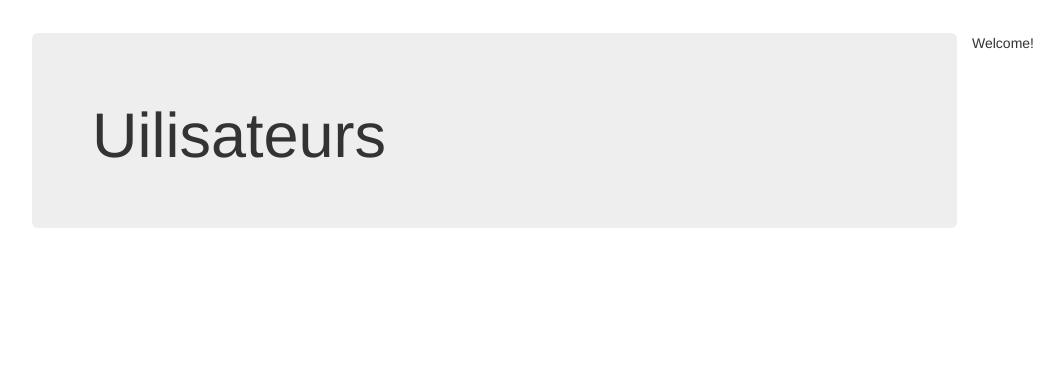
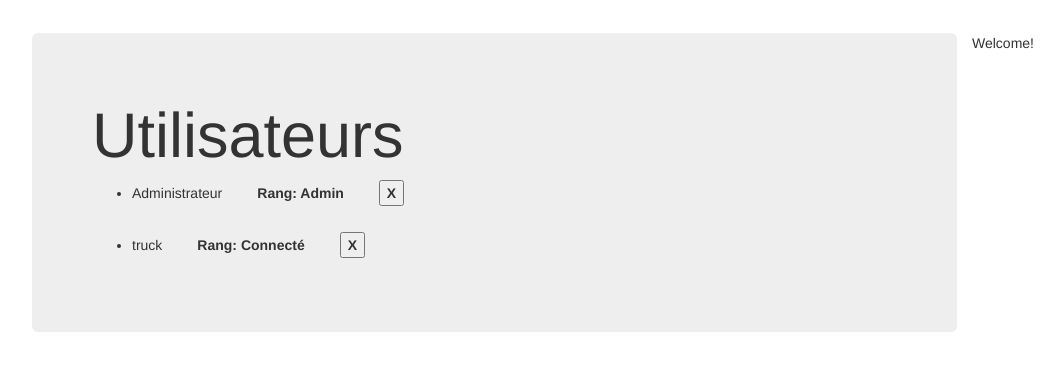
Before and after one commit to Bruninho-203/Pokedex, a PHP site: page /personnes.php in a window 1280 px wide. Shown: the part 51-422 px from the top of the page, without its empty margins (137-1201 px from the left). Run offline with PHP 8.4, Linux system fonts and the light colour scheme; data comes from the database, SQL or seed files in the repository.

Commit message:
Commit De l'Extreme !

```diff
--- a/public_html/Pages/functions.php
+++ b/public_html/Pages/functions.php
@@ -46,6 +46,7 @@ function debug($sObj = NULL) {
  * @return type : return an connection PDO
  */
 
+//****************************************************************************** connexion à la base de données
 function connexion($db_name, $host, $user, $pwd) {
     try {
         $bdd = new PDO('mysql:dbname=' . $db_name . ';host=' . $host, $user, $pwd);
@@ -57,7 +58,7 @@ function connexion($db_name, $host, $user, $pwd) {
 
     return $bdd;
 }
-
+//****************************************************************************** connexion sur le site
 function count_nb_user($bdd) {
     $request = $bdd->query("select count(pseudo) from utilisateurs");
     $request = $request->fetchAll();
@@ -103,7 +104,7 @@ function login_connection($users, $password, $bdd) {
     return $return;
 }
 
-/* * ******           Ajoute personne dans la base                         ******** */
+//****************************************************************************** Ajoute personne dans la base
 
 function ajout_personne($Nom, $Prenom, $MotDePasse, $Pseudo, $Email, $bdd) {
     $ajout = $bdd->prepare('insert into utilisateurs(Nom, Prenom,Mdp, Pseudo, idRang, Email) values("' . $Nom . '","' . $Prenom . '","' . $MotDePasse . '","' . $Pseudo . '","1","' . $Email . '")');
@@ -111,7 +112,7 @@ function ajout_personne($Nom, $Prenom, $MotDePasse, $Pseudo, $Email, $bdd) {
     return $bdd->lastInsertID();
 }
 
-/* * ** * * * Message pour l'utilisateur */
+//****************************************************************************** Message pour l'utilisateur
 
 function Statut() {
 
@@ -136,7 +137,7 @@ function search_pokemon_nom($nomPokemon, $bdd){
 
 }
 
-/* * *************************************************************************** Type ******************************************** */
+//****************************************************************************** Type
 
 //Récupération des données de la table type. Ex: 1, Feu, img/feu.png
 function recupere_categorie($bdd) {
@@ -158,7 +159,7 @@ function affiche_categorie($array) {
     }
 }
 
-/* * ************************ Pokemon CATEGORIE ******************************************** */
+//******************************************************************************  Pokemon CATEGORIE
 
 function recupere_categorie_liste($bdd, $idType) {
     $request = $bdd->query('SELECT Nom, cheminImage, pokemon.idPokemon FROM pokemon LEFT JOIN appartenir ON pokemon.idPokemon = appartenir.idPokemon WHERE idType=' . $idType);
@@ -193,7 +194,7 @@ function affiche_categorie_aside($array, $nomtype) {
     }
 }
 
-//*************************  Caracteristique pokemon
+//******************************************************************************   Caracteristique pokemon
 //requete Sql pour récupérer un tableau avec les données des pokemons (Pv, Attaque, Defense, Attaque Spécial ,Defense Spécial, idPokemon)
 function recupere_pokemon_caracteristique($bdd) {
     $request = $bdd->query("SELECT * FROM caracteristique ORDER BY idPokemon");
@@ -214,7 +215,6 @@ function affiche_pokemon($arrayPokemon, $arrayStats, $idPokemon) {
                     <p><label>Poids</label> : ' . $arrayPokemon[$i]["Poids"] . ' (kg)</p>';
         }
     }
-    //debug($arrayStats);
     $ligne = count($arrayStats);
     for ($i = 0; $i < $ligne; $i++) {
         if ($arrayStats[$i]["idPokemon"] == $idPokemon) {
@@ -232,7 +232,7 @@ function affiche_pokemon($arrayPokemon, $arrayStats, $idPokemon) {
     }
 }
 
-//*************************  Modification
+//****************************************************************************** Modification
 function recupere_pokemon_modification($bdd, $idPokemon) {
     $request = $bdd->query("SELECT Nom, cheminImage FROM pokemon WHERE idPokemon =" . $idPokemon);
     return $request->fetchAll();
@@ -250,10 +250,12 @@ function donne_idType_avec_nomType($bdd, $nomType) {
     echo $request;
 }
 
-//Affiche les informations du pokemon choisi pour une modification
+//Affiche les informations du pokemon choisi pour une modification & avoir une valeur par défaut dans l'input file
+//http://www.developpez.net/forums/d26063/webmasters-developpement-web/balisage-x-html-validation-w3c/default-input-file/
 function affiche_pokemon_modification($arrayPokemon, $arrayStats, $idPokemon) {
     $ligne = count($arrayPokemon);
     $ligneStat = count($arrayStats);
+    $DoThis = "document.getElementById('hiddenfile').click();getFileName()";
 
     for ($i = 0; $i < $ligne; $i++) {
         if ($arrayPokemon[$i]["idPokemon"] == $idPokemon) {
@@ -261,7 +263,14 @@ function affiche_pokemon_modification($arrayPokemon, $arrayStats, $idPokemon) {
              <form method="post" action="#">
                  <p>Modifier les informations de votre pokemon</p>
                 <p><label>Nom</label> : <input type="text" name="nom_pokemon" value="' . $arrayPokemon[$i]["Nom"] . '" required/></p>
-                <p><label>Image</label> : <input type="file" name="img_pokemon"/><img class="ImgagePokemon" src="' . $arrayPokemon[$i][2] . '" alt="Image du pokemon"/></p>
+
+                <p>
+                    <label>Image</label> : <img class="ImagePokemonModif" src="' . $arrayPokemon[$i][2] . '" alt="Image du pokemon"/>
+                    <input type="file" name="img_pokemon" id="hiddenfile" style="visibility:hidden" />
+                    <input type="text" name="chemin_image_pokemon" style="visibility:hidden" size="40" value="' . $arrayPokemon[$i][2] . '" disabled/>
+                    <input type="button" class="Btn_modif" name="Recherche" value="Browse..." onclick="'.$DoThis.'"/>
+                <p>
+
                 <p><label>Taille</label> : <input type="number" name="taille_pokemon" value="' . $arrayPokemon[$i]["Taille"] . '" step="any" required/> (m) </p>
                 <p><label>Poids</label> : <input type="number" name="poids_pokemon" value="' . $arrayPokemon[$i]["Poids"] . '" step="any" required/> (kg) </p>';
         }
@@ -279,7 +288,6 @@ function affiche_pokemon_modification($arrayPokemon, $arrayStats, $idPokemon) {
         }
     }
 }
-
 
 //affiche une liste déroulante avec les différents type. De base son type est choisi
 function affiche_categorie_option($array, $bdd, $idPokemon) {
@@ -305,7 +313,6 @@ function affiche_categorie_option($array, $bdd, $idPokemon) {
 
 function modifie_pokemon($listeChamps, $bdd) {
 
-
     $request = 'UPDATE pokemon SET Nom="' . $listeChamps['nom'] . '",cheminImage="' . $listeChamps['image'] . '",Taille="' . $listeChamps['taille'] . '", Poids="' . $listeChamps['poids'] . '" WHERE idPokemon="' . $listeChamps['idPokemon'] . '" ';
     $statement = $bdd->prepare($request);
     $statement->execute();
@@ -314,7 +321,7 @@ function modifie_pokemon($listeChamps, $bdd) {
     $request = 'UPDATE appartenir SET idType="' . $listeChamps['type'] . '" WHERE idPokemon="' . $listeChamps['idPokemon'] . '"';
     $statement = $bdd->prepare($request);
     $statement->execute();
-    echo $statement->rowCount() . " Type records UPDATED successfully ";
+    echo $statement->rowCount() . " Type records UPDATED successfully || ";
 
 
     $request = 'UPDATE caracteristique SET PV="' . $listeChamps['pv'] . '", Attaque="' . $listeChamps['attaque'] . '",Defense="' . $listeChamps['defense'] . '"'
@@ -326,7 +333,7 @@ function modifie_pokemon($listeChamps, $bdd) {
     echo $statement->rowCount() . " Informations records UPDATED successfully ";
 }
 
-/* * ******************************** Supprimer */
+//******************************************************************************  Supprimer
 
 //Récupere les informations des pokemons dans une liste : (id, nom, Chemin)
 function recupere_pokemon($bdd) {
@@ -347,7 +354,7 @@ function supprimerPokemon($idPokemon, $bdd) {
     return $bdd->exec($request);
 }
 
-/* * ********** Liste déroulante menu  */
+//****************************************************************************** Liste déroulante menu
 
 function affiche_categorie_liste_deroulante($array, $TestChemin) {
 //debug($array);
@@ -366,7 +373,7 @@ function affiche_categorie_liste_deroulante($array, $TestChemin) {
     return $affichage;
 }
 
-/* * ********** Créer un pokemon  */
+//****************************************************************************** Créer un pokemon
 
 function ajouterPokemon($nom_pokemon, $img_pokemon, $type, $bdd) {
 
@@ -401,7 +408,6 @@ function ajouterPokemon($nom_pokemon, $img_pokemon, $type, $bdd) {
 function recupereIDavecNomType($nom_type, $bdd) {
     $request = $bdd->query('SELECT idType FROM type WHERE NomType=' . $nom_type);
     return $request->fetchAll();
-    debug($request);
 }
 
 function affiche_categorie_option_creer($array) {
@@ -414,7 +420,19 @@ function affiche_categorie_option_creer($array) {
     }
 }
 
-/* * ********** Privilège et droit */
+//****************************************************************************** Gestion des utilisateurs
+//Récupère tous les utilisateurs et indique : nom, prenom, pseudo et le rang
+function recupere_Utilisateurs($bdd) {
+    $request = $bdd->query('SELECT idUtilisateur, Nom, Prenom, Pseudo, NomRang FROM utilisateurs NATURAL JOIN rangs ORDER BY NomRang');
+    return $request->fetchAll();
+}
+
+function supprimer_Utilisateur($idUtilisateur, $bdd) {
+    $request = "DELETE FROM utilisateurs WHERE idUtilisateur=" . $idUtilisateur;
+    return $bdd->exec($request);
+}
+
+//****************************************************************************** Privilège et droit
 
 //Contrôle sur l'activation des liens selon le statut de l'utilisateur (Connect/Disconnect)
 function affiche_lien($chemin) {
--- a/public_html/css3/style.css
+++ b/public_html/css3/style.css
@@ -33,6 +33,16 @@ and open the template in the editor.
     width: 3em;
     height: 4em;
 }
+.ImagePokemonModif
+{
+    width: 3em;
+    height: 4em;
+    float: right;
+}
+.Btn_modif
+{
+    float: right;
+}
 
 .top-buffer {
     margin: 6em;
--- a/public_html/personnes.php
+++ b/public_html/personnes.php
@@ -20,6 +20,10 @@ if (isset($_SESSION['conn']) && $_SESSION['conn']) {
 }
 if (isset($_REQUEST['message'])) {
     echo $_REQUEST['message'];
+}
+
+if (isset($_REQUEST['supprimerUtilisateur'])) {
+    header("Location: ./personnes.php");
 }
 
 ?>
@@ -89,8 +93,34 @@ if (isset($_REQUEST['message'])) {
                 <div class="top-buffer col-sm-12">
                     <section class="jumbotron col-sm-10">
                         <h1>
-                            Uilisateurs
+                            Utilisateurs
                         </h1>
+                        <div>
+                            <?php
+                            $affiche_utilisateur = recupere_Utilisateurs($bdd);
+
+
+                            for ($i = 0; $i < count($affiche_utilisateur); $i++) {
+                                echo '<ul>'
+                                . '<li>' . $affiche_utilisateur[$i]["Nom"]
+                                    . '<label>'
+                                        . '<form method="post" action="#">'
+                                            . '<label for ="supprimerUtilisateur" class="miseEnFormeSupprimer">Rang: ' . $affiche_utilisateur[$i]["NomRang"] . '</label>'
+                                            . '<input type="submit"  id="supprimerUtilisateur" name="supprimerUtilisateur" value="X">'
+                                            . '<input type="hidden" name="idUtilisateurCachee" value=' . $affiche_utilisateur[$i]["idUtilisateur"] . '>'
+                                        . '</form>'
+                                    . '</label>'
+                                . '</li>'
+                                . '</ul>';
+                            }
+
+                            if (isset($_REQUEST['supprimerUtilisateur'])) {
+
+                                $idUtilisateur = $_REQUEST['idUtilisateurCachee'];
+                                supprimer_Utilisateur($idUtilisateur ,$bdd);
+                            }
+                            ?>
+                        </div>
                     </section>
                     <section class="col-sm-2">
                         <aside class="row-md-12">
```
Also changed, not shown: public_html/ModifierPokemon.php (+11 -3 lines), public_html/script/traitement.js (line endings or trailing spaces).
